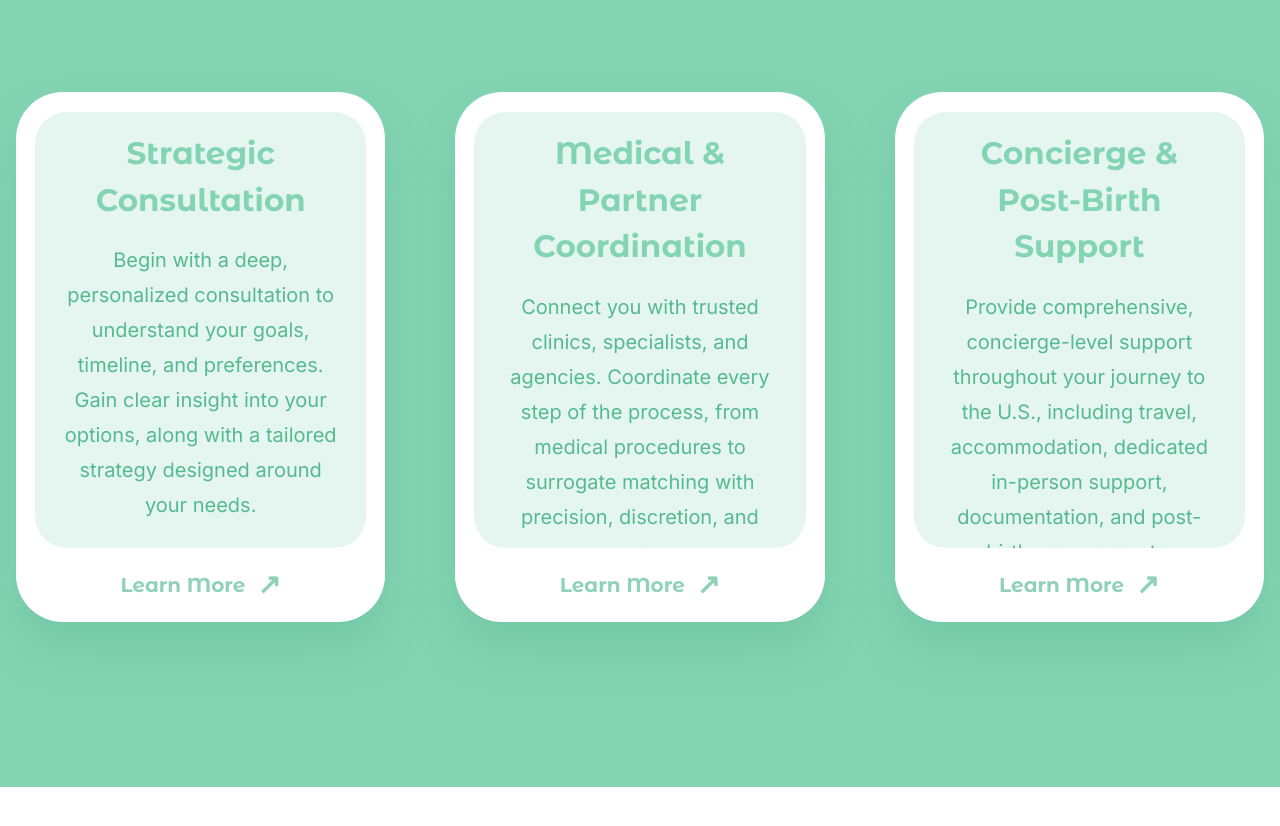
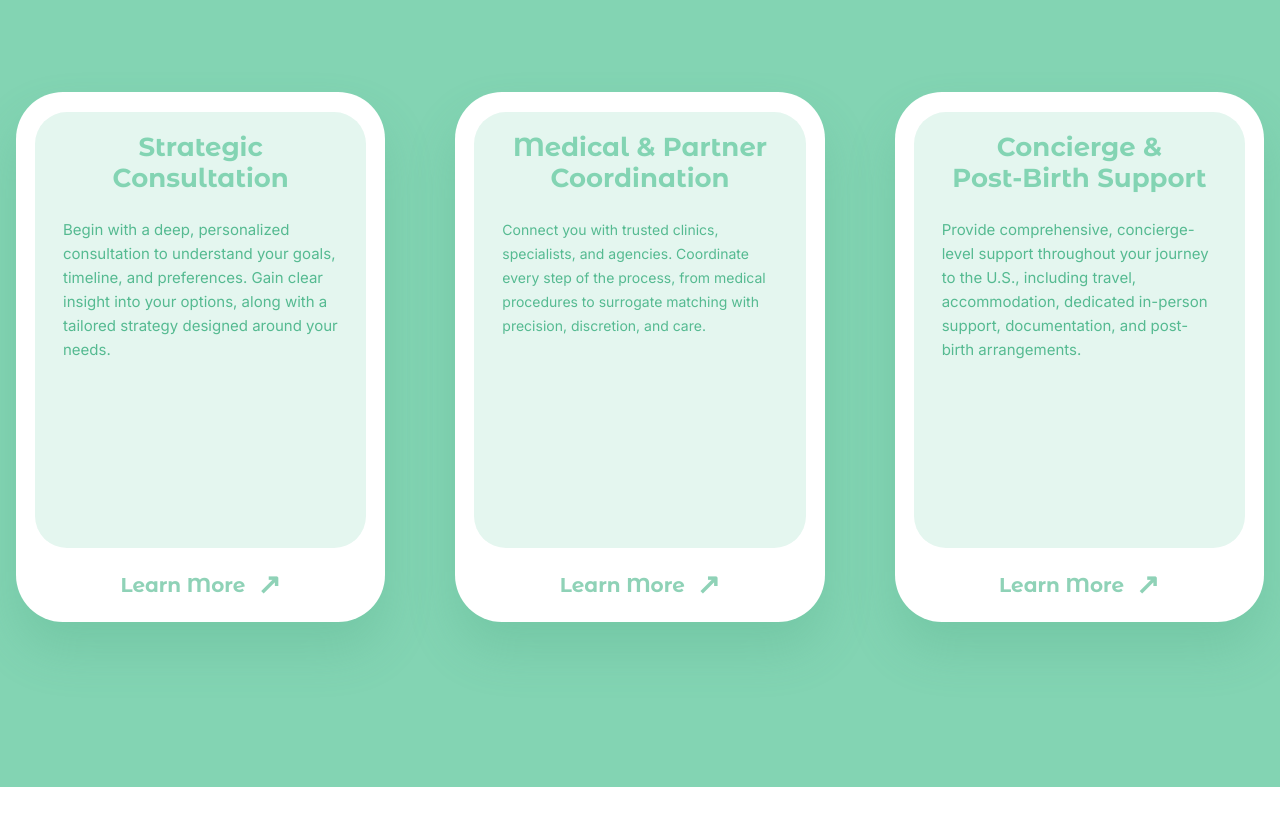
Before and after one commit to chunfeng777/Aurora, a Vue app: page / in a window 1280 px wide. Shown: the part 2000-2826 px from the top of the page. Built offline with nearby package versions, Linux system fonts and the light colour scheme.

Commit message:
Refine service card layouts

```diff
--- a/src/components/layout/TheNavbar.vue
+++ b/src/components/layout/TheNavbar.vue
@@ -169,7 +169,7 @@ onBeforeUnmount(() => {
       <button
         type="button"
         class="min-w-[67px] px-2 font-body leading-none transition-[color,font-size] duration-300"
-        :class="locale === 'zh' ? 'text-[34px] text-aurora-mint' : 'text-[20px] text-aurora-mint-muted'"
+        :class="locale === 'zh' ? 'text-[30px] text-aurora-mint' : 'text-[20px] text-aurora-mint-muted'"
         :aria-pressed="locale === 'zh'"
         aria-label="切换为中文"
         @click="setLocale('zh')"
--- a/src/components/sections/OurServices.vue
+++ b/src/components/sections/OurServices.vue
@@ -1,6 +1,8 @@
 <script setup lang="ts">
+import { useLocale } from '@/composables/useLocale';
 import { useSiteContent } from '@/composables/useSiteContent';
 
+const { locale } = useLocale();
 const { serviceCards, servicesHeading } = useSiteContent();
 </script>
 
@@ -18,15 +20,19 @@ const { serviceCards, servicesHeading } = useSiteContent();
 
       <div class="mt-[105px] grid items-stretch gap-[70px] lg:grid-cols-3">
         <article
-          v-for="card in serviceCards"
+          v-for="(card, index) in serviceCards"
           :key="card.stage"
           class="service-card relative h-[570px] overflow-hidden rounded-auroraCard bg-white p-[20px_19px_74px] text-center shadow-auroraGlow sm:h-[530px] 2xl:h-[496px]"
+          :class="{
+            'service-card--coordination': index === 1,
+            'service-card--chinese-details': locale === 'zh',
+          }"
         >
           <div
             class="service-card__panel relative h-[476px] overflow-hidden rounded-auroraInner bg-aurora-mint-soft px-7 py-[18px] sm:h-[436px] 2xl:h-[402px]"
           >
             <div class="service-card__summary absolute inset-[18px_28px] flex flex-col items-center" aria-hidden="true">
-              <p class="font-display text-[30px] font-bold leading-normal text-aurora-mint">
+              <p class="font-display text-[20px] font-bold leading-[1.2] text-aurora-mint sm:text-[clamp(20px,1.35vw,26px)]">
                 {{ card.stage }}
               </p>
               <img
@@ -35,23 +41,23 @@ const { serviceCards, servicesHeading } = useSiteContent();
                 :width="card.icon.width"
                 :height="card.icon.height"
                 loading="lazy"
-                class="mt-[37px] size-[90px] shrink-0"
+                class="mt-[31px] size-[62px] shrink-0 sm:size-[clamp(68px,4.17vw,80px)]"
               />
               <p
-                class="mt-[37px] max-w-[418px] whitespace-pre-line font-display text-[28px] font-bold leading-[1.35] text-aurora-mint sm:text-[clamp(31px,2.08vw,40px)] sm:leading-normal"
+                class="mt-[34px] max-w-[418px] whitespace-pre-line font-display text-[26px] font-bold leading-[1.2] text-aurora-mint sm:text-[clamp(26px,1.77vw,34px)]"
               >
                 {{ card.title }}
               </p>
             </div>
 
-            <div class="service-card__details absolute inset-[18px_28px] flex flex-col items-center">
+            <div class="service-card__details absolute inset-y-5 left-7 right-7 flex flex-col items-center">
               <h3
                 class="max-w-[418px] whitespace-pre-line font-display text-[28px] font-bold leading-[1.35] text-aurora-mint sm:text-[clamp(31px,2.08vw,40px)] sm:leading-normal"
               >
                 {{ card.title }}
               </h3>
               <p
-                class="mt-5 max-w-[389px] font-body text-[18px] leading-[30px] text-aurora-mint-dark sm:text-[20px] sm:leading-[35px]"
+                class="w-full max-w-[389px] text-left font-body text-[18px] leading-[30px] text-aurora-mint-dark sm:text-[20px] sm:leading-[35px]"
               >
                 {{ card.description }}
               </p>
@@ -90,9 +96,32 @@ const { serviceCards, servicesHeading } = useSiteContent();
 }
 
 .service-card__details {
+  gap: clamp(24px, 1.46vw, 28px);
   opacity: 0;
   transform: translateY(32px);
   transition-delay: 0ms;
+}
+
+.service-card__details h3 {
+  font-size: clamp(26px, 1.77vw, 34px);
+  line-height: 1.2;
+}
+
+.service-card__details p {
+  font-size: clamp(15px, 1.04vw, 20px);
+  line-height: clamp(24px, 1.56vw, 30px);
+}
+
+.service-card--coordination .service-card__details p {
+  font-size: clamp(14px, 0.98vw, 19px);
+}
+
+.service-card--chinese-details .service-card__details {
+  justify-content: center;
+}
+
+.service-card--chinese-details .service-card__details p {
+  text-align: center;
 }
 
 .service-card__summary {
```
